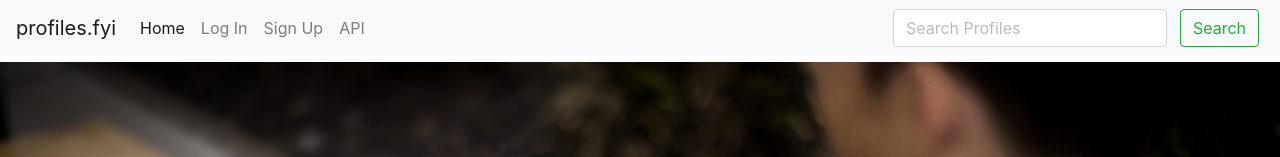
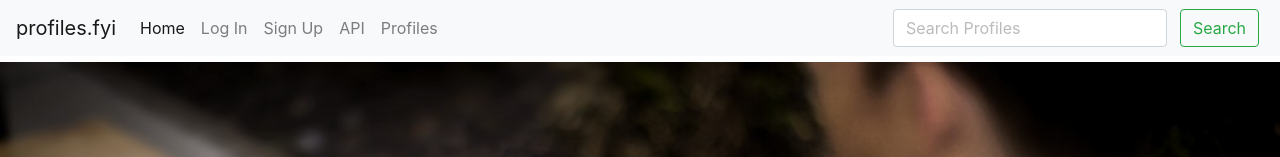
Before and after one commit to JasonSangiamo/profiles.fyi, a React (Create React App) app in the folder client/: page / in a window 1280 px wide. Shown: the top 157 px of the page. Built offline with nearby package versions, Linux system fonts and the light colour scheme.

Commit message:
add profiles link to navbar

```diff
--- a/client/src/components/laylout/Navbar.js
+++ b/client/src/components/laylout/Navbar.js
@@ -38,6 +38,11 @@ class Navbar extends Component {
             API
           </Link>
         </li>
+        <li className="nav-item">
+          <Link className="nav-link" to="/profiles">
+            Profiles
+          </Link>
+        </li>
       </ul>
     );
 
@@ -57,6 +62,11 @@ class Navbar extends Component {
         <li className="nav-item">
           <Link className="nav-link" to="/api/info">
             API
+          </Link>
+        </li>
+        <li className="nav-item">
+          <Link className="nav-link" to="/profiles">
+            Profiles
           </Link>
         </li>
         <li className="nav-item">
```
